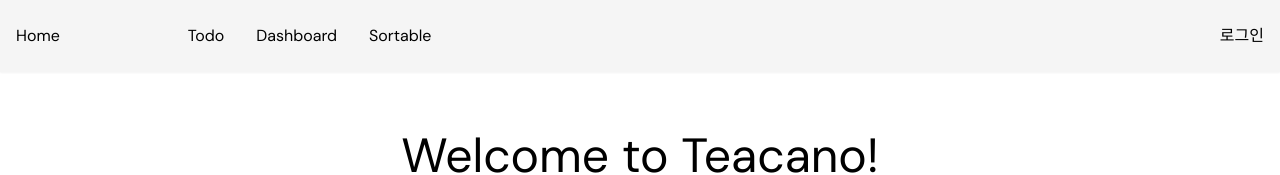
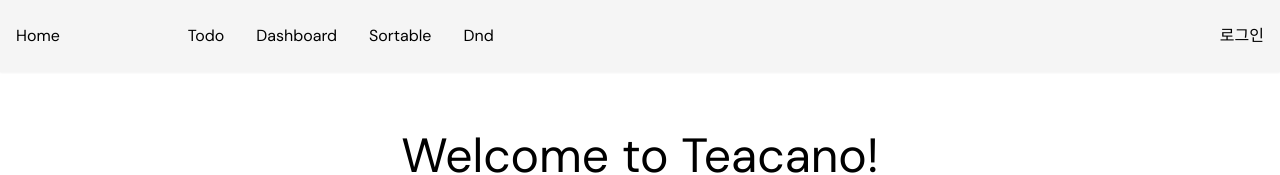
Before and after one commit to jinyoung4478/teacano-client, a React (Vite) app: page / in a window 1280 px wide. Shown: the top 175 px of the page. Built offline with nearby package versions, Linux system fonts and the light colour scheme.

Commit message:
Dnd 페이지 생성 및 라우팅 설정

```diff
--- a/src/components/layouts/Header.tsx
+++ b/src/components/layouts/Header.tsx
@@ -17,6 +17,7 @@ export function Header() {
           <Link to="/todos">Todo</Link>
           <Link to="/dashboard">Dashboard</Link>
           <Link to="/sortable">Sortable</Link>
+          <Link to="/dnd">Dnd</Link>
         </div>
         <Link to="/login">
           <button>로그인</button>
--- /dev/null
+++ b/src/pages/Dnd.tsx
@@ -0,0 +1,5 @@
+const DndPage = () => {
+  return <div>dnd</div>;
+};
+
+export default DndPage;
--- a/src/routes.tsx
+++ b/src/routes.tsx
@@ -5,6 +5,7 @@ import Home from "@/pages/Home";
 import Todo from "@/pages/Todo";
 import Dashboard from "@/pages/Dashboard";
 import SortablePage from "@/pages/Sortable";
+import DndPage from "@/pages/Dnd";
 import NotFound from "@/pages/NotFound";
 
 const routes = createBrowserRouter([
@@ -29,6 +30,10 @@ const routes = createBrowserRouter([
         element: <SortablePage />,
       },
       {
+        path: "/dnd",
+        element: <DndPage />,
+      },
+      {
         element: <NotLoginRequire />,
       },
     ],
```
